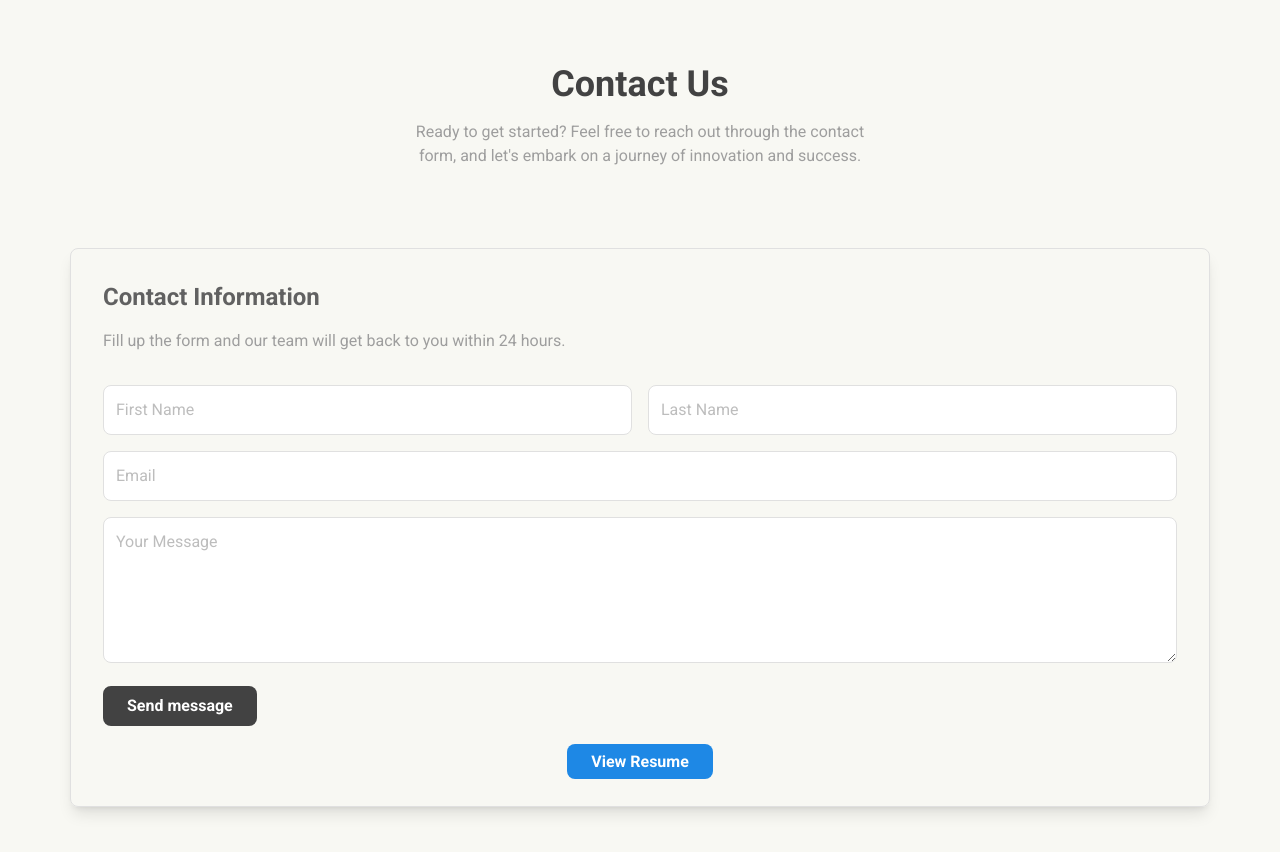
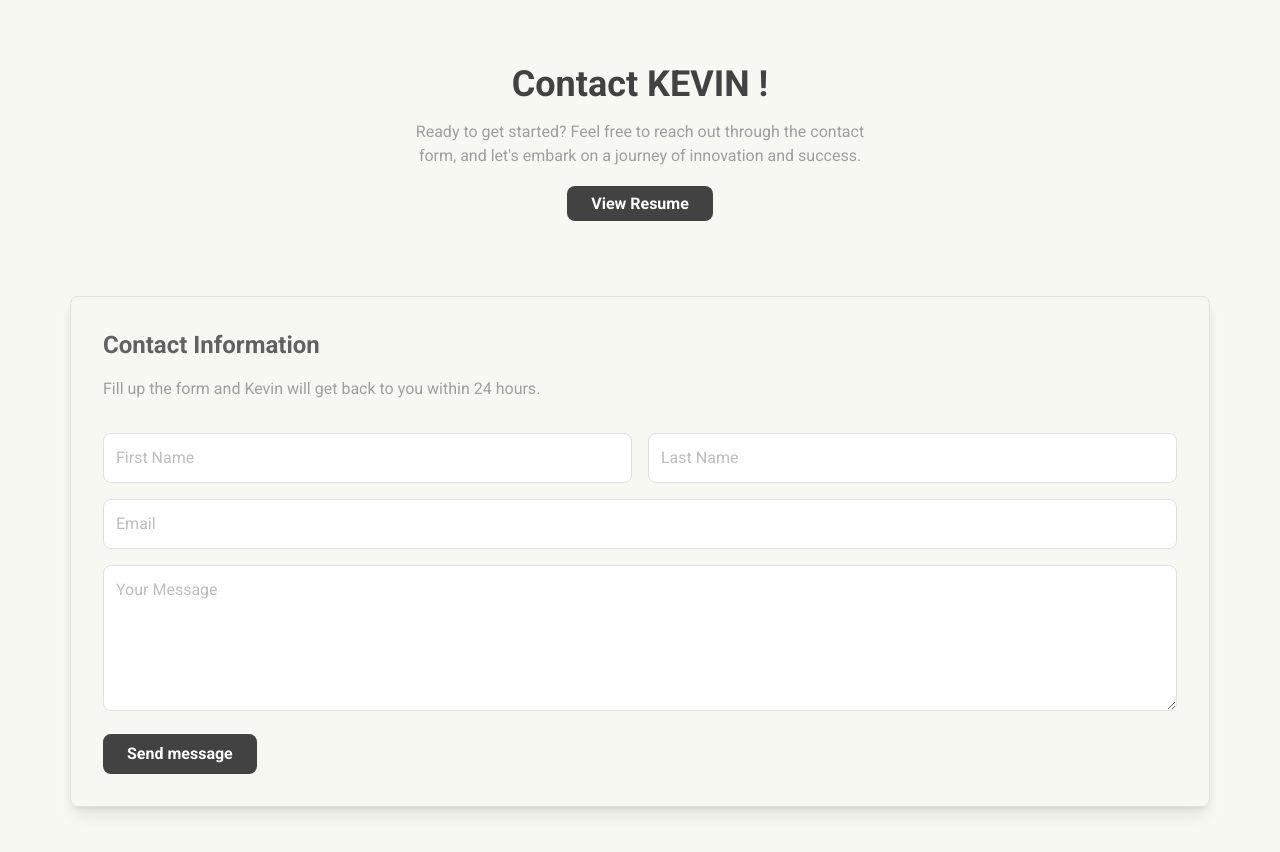
Before and after one commit to Khoadoanduy/Portfolio, a Next.js app: page /contact in a window 1280 px wide. Shown: the top 852 px of the page. Built offline with nearby package versions, Linux system fonts and the light colour scheme.

Commit message:
fix the form to mongo

```diff
--- a/package.json
+++ b/package.json
@@ -13,6 +13,7 @@
         "@heroicons/react": "2.0.18",
         "@material-tailwind/react": "^2.1.10",
         "@netlify/plugin-nextjs": "^5.8.1",
+        "mongodb": "^6.10.0",
         "mongoose": "^8.7.3",
         "next": "^15.0.1",
         "react": "^18.3.1",
--- a/src/app/api/contact/route.js
+++ b/src/app/api/contact/route.js
@@ -1,29 +1,34 @@
-import connectToDatabase from "/src/app/lib/mongodb";
-import Contact from "/src/app/models/Contact";
+import { MongoClient } from "mongodb";
+
+// Replace with your MongoDB connection string
+const uri = process.env.MONGODB_URI;
 
 export async function POST(req) {
+  const { firstName, lastName, email, message } = await req.json();
+
   try {
-    await connectToDatabase();
-    const { name, email, phone } = await req.json(); // Retrieve JSON data
+    const client = await MongoClient.connect(uri, { useNewUrlParser: true, useUnifiedTopology: true });
+    const db = client.db("users");
+    const collection = db.collection("user");
 
-    if (!name || !email) {
-      return new Response(
-        JSON.stringify({ error: "Name and email are required." }),
-        { status: 400, headers: { "Content-Type": "application/json" } }
-      );
-    }
+    // Insert data into the specified MongoDB collection
+    await collection.insertOne({
+      name: `${firstName} ${lastName}`,
+      email,
+      message,
+      createdAt: new Date(),
+    });
 
-    const newContact = new Contact({ name, email, phone });
-    await newContact.save();
-
-    return new Response(
-      JSON.stringify({ message: "Contact saved successfully." }),
-      { status: 201, headers: { "Content-Type": "application/json" } }
-    );
+    client.close();
+    return new Response(JSON.stringify({ message: "Message sent successfully!" }), {
+      status: 200,
+      headers: { "Content-Type": "application/json" },
+    });
   } catch (error) {
-    return new Response(
-      JSON.stringify({ error: "Server error." }),
-      { status: 500, headers: { "Content-Type": "application/json" } }
-    );
+    console.error("Database Error:", error); // Log the exact error
+    return new Response(JSON.stringify({ error: "Failed to send message." }), {
+      status: 500,
+      headers: { "Content-Type": "application/json" },
+    });
   }
 }
--- a/src/app/contact/page.jsx
+++ b/src/app/contact/page.jsx
@@ -19,26 +19,20 @@ export default function Contact() {
   const handleSubmit = async (e) => {
     e.preventDefault();
 
-    // Prepare form data for URL encoding
-    const formElement = e.target;
-    const formData = new FormData(formElement);
-    const encodedData = new URLSearchParams(formData).toString();
-
     try {
-      // Send AJAX request with URL-encoded data
-      const response = await fetch("/", {
+      const response = await fetch("/api/contact", {
         method: "POST",
         headers: {
-          "Content-Type": "application/x-www-form-urlencoded",
+          "Content-Type": "application/json",
         },
-        body: encodedData,
+        body: JSON.stringify(formData),
       });
 
       if (response.ok) {
         setStatus("Message sent successfully!");
-        formElement.reset(); // Reset form after successful submission
       } else {
-        setStatus("An error occurred. Please try again.");
+        const data = await response.json();
+        setStatus(data.error || "An error occurred. Please try again.");
       }
     } catch (error) {
       setStatus("An error occurred. Please try again.");
@@ -48,22 +42,32 @@ export default function Contact() {
   return (
     <section className="px-8 py-16">
       <div className="container mx-auto mb-20 text-center">
-        <h1 className="text-4xl font-bold text-gray-800 mb-4">Contact Us</h1>
+        <h1 className="text-4xl font-bold text-gray-800 mb-4">Contact KEVIN !</h1>
         <p className="text-gray-500 mx-auto w-full lg:w-5/12">
           Ready to get started? Feel free to reach out through the contact form, and let's embark on a journey of innovation and success.
         </p>
+        <div className="text-center mt-6">
+          <a
+            href="/Kevin_Doan.pdf"
+            target="_blank"
+            rel="noopener noreferrer"
+            className="bg-gray-800 text-white px-6 py-2 rounded-lg font-semibold"
+          >
+            View Resume
+          </a>
+        </div>
       </div>
       <div className="container mx-auto border border-gray-300 p-8 rounded-lg shadow-lg">
         <h2 className="text-2xl font-semibold text-gray-700 mb-4">Contact Information</h2>
-        <p className="text-gray-500 mb-8">Fill up the form and our team will get back to you within 24 hours.</p>
+        <p className="text-gray-500 mb-8">Fill up the form and Kevin will get back to you within 24 hours.</p>
 
-        <form onSubmit={handleSubmit} name="contact" method="POST" data-netlify="true" data-netlify-honeypot="bot-field">
-          <input type="hidden" name="form-name" value="contact" />
+        <form onSubmit={handleSubmit}>
           <div className="grid grid-cols-1 lg:grid-cols-2 gap-4 mb-4">
             <input
               type="text"
               name="firstName"
               placeholder="First Name"
+              value={formData.firstName}
               onChange={handleChange}
               className="p-3 border border-gray-300 rounded-lg focus:outline-none focus:border-gray-500"
               required
@@ -72,6 +76,7 @@ export default function Contact() {
               type="text"
               name="lastName"
               placeholder="Last Name"
+              value={formData.lastName}
               onChange={handleChange}
               className="p-3 border border-gray-300 rounded-lg focus:outline-none focus:border-gray-500"
               required
@@ -81,6 +86,7 @@ export default function Contact() {
             type="email"
             name="email"
             placeholder="Email"
+            value={formData.email}
             onChange={handleChange}
             className="w-full p-3 mb-4 border border-gray-300 rounded-lg focus:outline-none focus:border-gray-500"
             required
@@ -88,6 +94,7 @@ export default function Contact() {
           <textarea
             name="message"
             placeholder="Your Message"
+            value={formData.message}
             onChange={handleChange}
             className="w-full p-3 mb-4 border border-gray-300 rounded-lg focus:outline-none focus:border-gray-500"
             rows="5"
@@ -100,16 +107,6 @@ export default function Contact() {
           </button>
           {status && <p className="mt-4 text-center text-gray-600">{status}</p>}
         </form>
-        <div className="text-center mt-6">
-          <a
-            href="/Kevin_Doan.pdf"
-            target="_blank"
-            rel="noopener noreferrer"
-            className="bg-blue-600 text-white px-6 py-2 rounded-lg font-semibold"
-          >
-            View Resume
-          </a>
-        </div>
       </div>
     </section>
   );
```
Also changed, not shown: 1 other file (tests, documents, lock files or other folders). Lines whose indentation alone changed are shown as unchanged.
